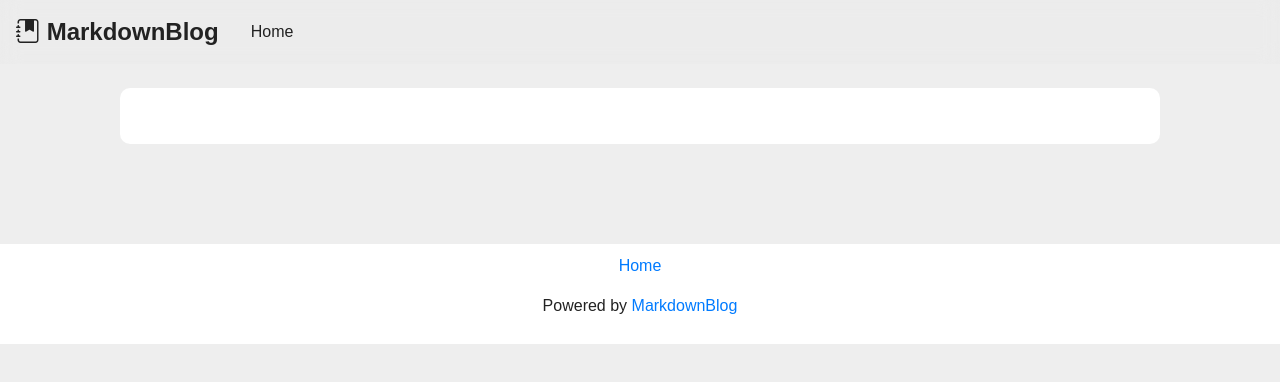
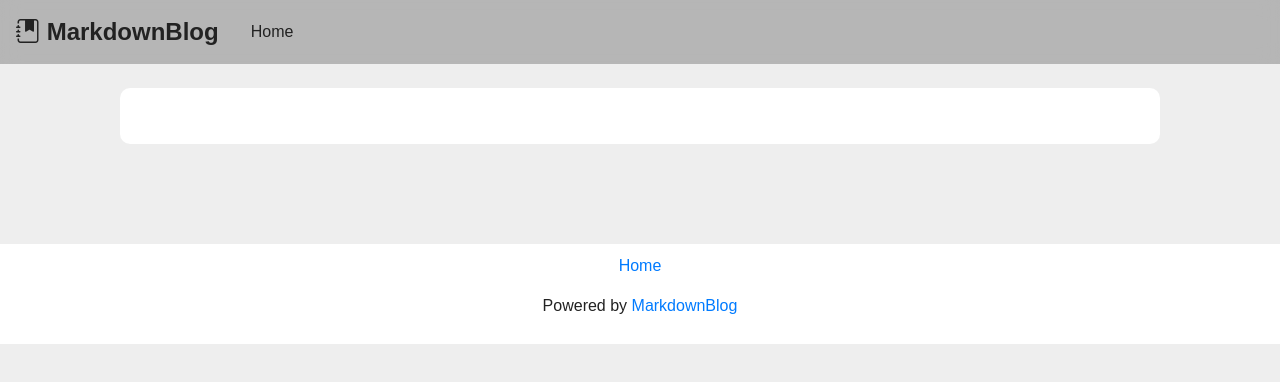
Before and after one commit to 0x4248/MarkdownBlog, a plain HTML site: page content/html/base.html in a window 1280 px wide. Drawn offline with nearby package versions, Linux system fonts and the light colour scheme.

Commit message:
Fix blur on safari
Signed-off-by: 0x4248 <60709927+0x4248@users.noreply.github.com>

```diff
--- a/content/css/base.css
+++ b/content/css/base.css
@@ -113,13 +113,13 @@ code {
 }
 
 .topnav {
+    -webkit-backdrop-filter: blur(10px);
+    backdrop-filter: blur(10px);
     overflow: hidden;
-    background-color: var(--nav-bg);
+    background-color: rgba(49, 49, 49, 0.295); /* Ensure background has transparency */
     position: sticky;
     top: 0;
     z-index: 1000;
-    backdrop-filter: blur(10px);
-    --webkit-backdrop-filter: blur(10px);
     display: flex;
     align-items: center;
 }
```
